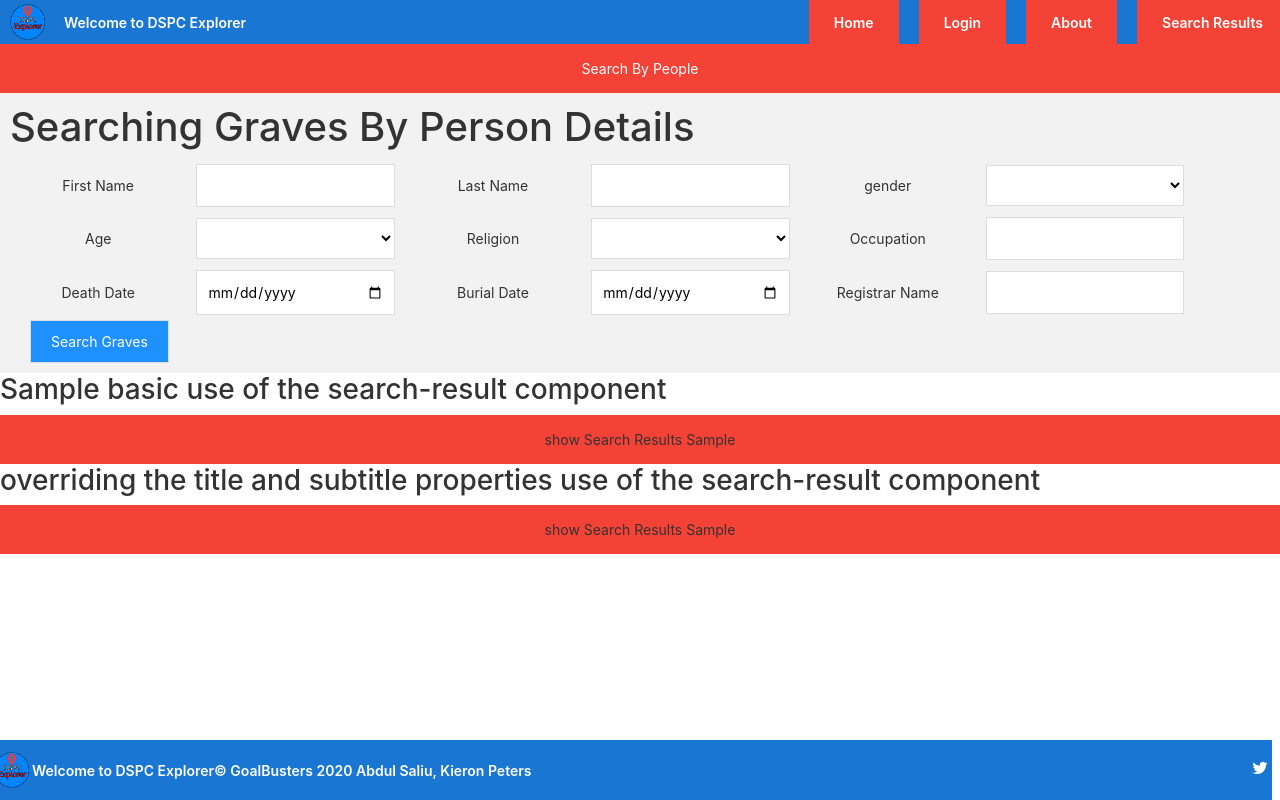
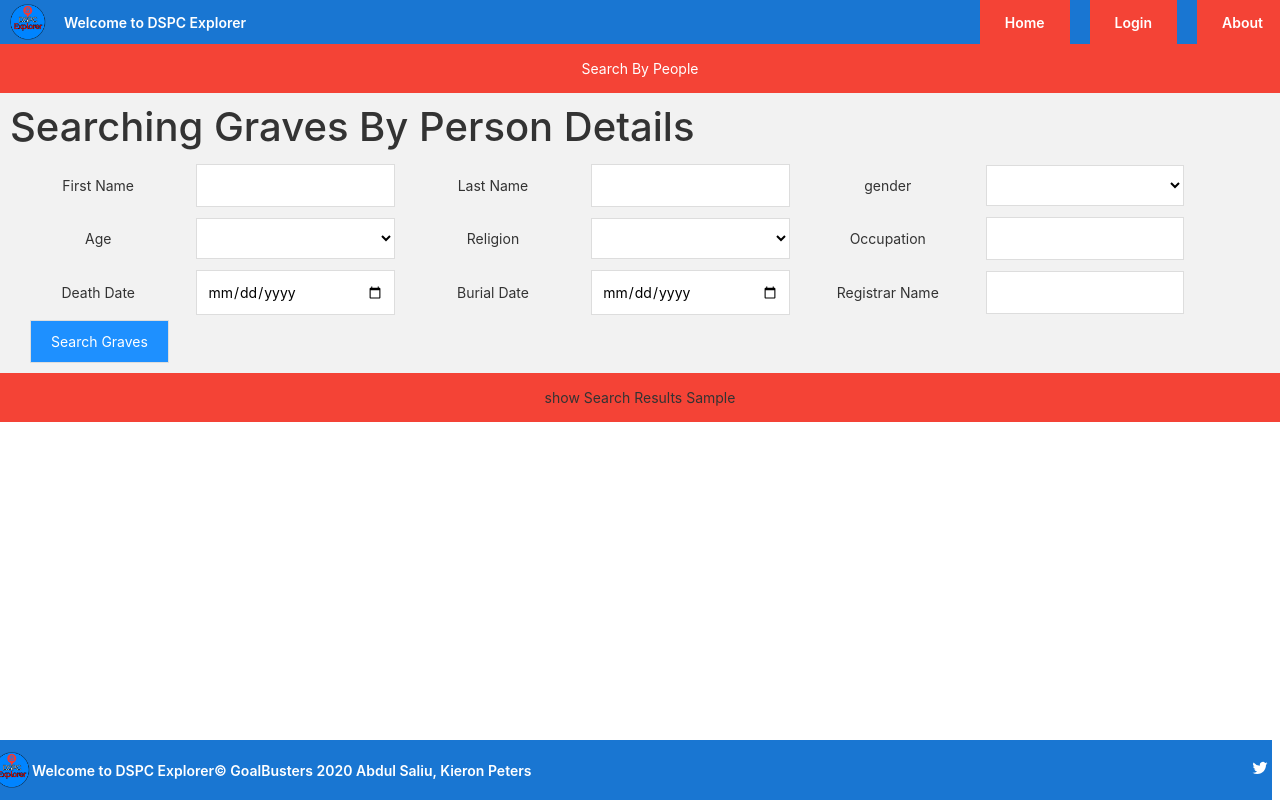
Before and after one commit to abdulfs2018/DSPC-Admin, an Angular app in the folder KAIS.Interactive.DSPC_EXPLORER.UI/dspc-explorer-ui/: page /home in a window 1280 px wide. Built offline with nearby package versions, Linux system fonts and the light colour scheme.

Commit message:
changes to the html files

```diff
--- a/KAIS.Interactive.DSPC_EXPLORER.UI/dspc-explorer-ui/src/app/app.component.html
+++ b/KAIS.Interactive.DSPC_EXPLORER.UI/dspc-explorer-ui/src/app/app.component.html
@@ -12,7 +12,6 @@
     <a href="#" routerLink="home" class="nav-link" routerLinkActive="active">Home</a>
     <a href="#" routerLink="login" class="nav-link" routerLinkActive="active">Login</a>
     <a href="#" routerLink="about" class="nav-link" routerLinkActive="active">About</a>
-    <a href="#" routerLink="searchResults" class="nav-link" routerLinkActive="active">Search Results</a>
 </div>
 
 <div class="content" role="main">
--- a/KAIS.Interactive.DSPC_EXPLORER.UI/dspc-explorer-ui/src/app/core/screens/home/home.component.html
+++ b/KAIS.Interactive.DSPC_EXPLORER.UI/dspc-explorer-ui/src/app/core/screens/home/home.component.html
@@ -67,11 +67,11 @@
     <label for="grave owner address">Grave Owner Address</label>
     <input type="text">
     <br /><br />
-    <button type="submit" id="grave-submit" class="submit-button">Search Graves</button>
+    <button (click) = "toggleDisplay()" type="submit" id="grave-submit" class="submit-button">Search Graves</button>
 </form>
 </div>
 
-<h3>Sample basic use of the search-result component</h3>
-<app-search-result></app-search-result>
-<h3>overriding the title and subtitle properties use of the search-result component</h3>
-<app-search-result title="test title override" subtitle="test subtitle override"></app-search-result>
+<a (click) = "toggleDisplay()" *ngIf = "!display" class="nav-link" routerLinkActive="false" style="width:100%;height:100%;margin:auto;cursor:pointer;">show Search Results Sample</a>
+<a (click) = "toggleDisplay()" *ngIf = "display" class="nav-link" routerLinkActive="fa" style="width:100%;height:100%;margin:auto;cursor:pointer;">hide Search Results Sample</a>
+
+<app-search-result *ngIf = "display" title="test title override" subtitle="test subtitle override"></app-search-result>
--- a/KAIS.Interactive.DSPC_EXPLORER.UI/dspc-explorer-ui/src/app/core/screens/home/home.component.ts
+++ b/KAIS.Interactive.DSPC_EXPLORER.UI/dspc-explorer-ui/src/app/core/screens/home/home.component.ts
@@ -9,12 +9,19 @@ import { SearchResultComponent } from '../search-result/search-result.component'
 
 export class HomeComponent implements OnInit {
 
+
+  display: boolean = false;
+
   constructor() { }
 
   ngOnInit() {
   }
 
   readonly style = "style";
+
+  public toggleDisplay() {
+    this.display = !this.display;
+  }
 
   counter(i: number) {
     return new Array(i);
--- a/KAIS.Interactive.DSPC_EXPLORER.UI/dspc-explorer-ui/src/app/core/screens/search-result/search-result.component.html
+++ b/KAIS.Interactive.DSPC_EXPLORER.UI/dspc-explorer-ui/src/app/core/screens/search-result/search-result.component.html
@@ -1,11 +1,11 @@
-<a (click) = "toggleDisplay()" *ngIf = "!display" class="nav-link" routerLinkActive="false" style="width:100%;height:100%;margin:auto;cursor:pointer;">show Search Results Sample</a>
-<a (click) = "toggleDisplay()" *ngIf = "display" class="nav-link" routerLinkActive="fa" style="width:100%;height:100%;margin:auto;cursor:pointer;">hide Search Results Sample</a>
-<div *ngIf = "display">
+<div>
     <h1>{{title}}</h1>
     <h2>{{subtitle}}</h2>
 
     <ul class="list-group">
         <li *ngFor="let result of results" class="list-group-item" style="margin:30px;background-color: lightblue;">
+
+            <img src="https://dummyimage.com/200x200/000/fff" style="margin-left:auto;margin-right:auto;display:block"/>
             <ul class="list-group">
                 <li class="list-group-item">Grave Name: {{result[0]}}</li>
                 <li class="list-group-item">Grave Owner Name: {{result[1]}}</li>
--- a/KAIS.Interactive.DSPC_EXPLORER.UI/dspc-explorer-ui/src/app/core/screens/search-result/search-result.component.ts
+++ b/KAIS.Interactive.DSPC_EXPLORER.UI/dspc-explorer-ui/src/app/core/screens/search-result/search-result.component.ts
@@ -11,11 +11,6 @@ export class SearchResultComponent implements OnInit {
   @Input('subtitle') subtitle: string;
   @Input('results') results: Array<Array<string>>;
 
-  display: boolean = false;
-  public toggleDisplay() {
-    this.display = !this.display;
-  }
-
   constructor() {
     this.title = "Search Results";
     this.subtitle = "Click a Grave for More Details";
```
